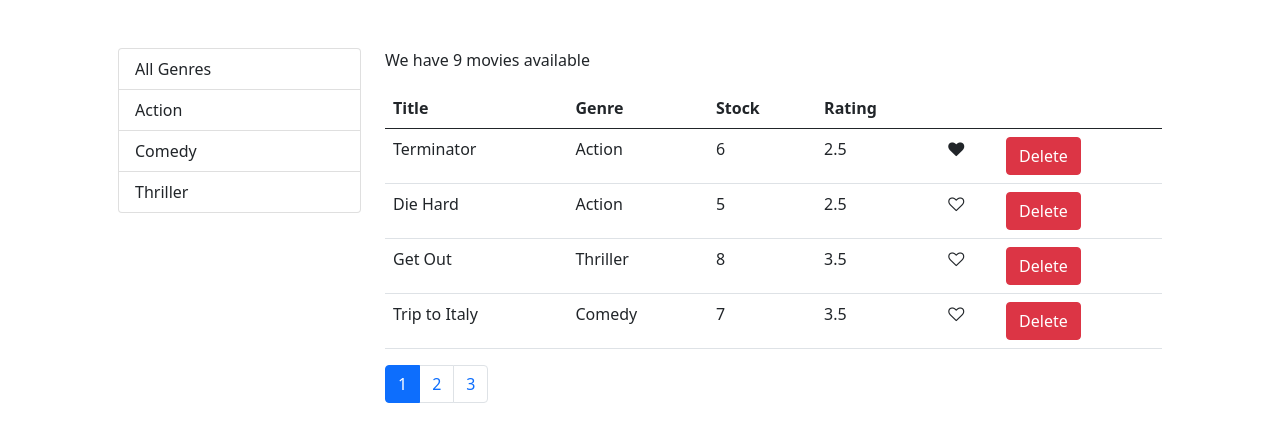
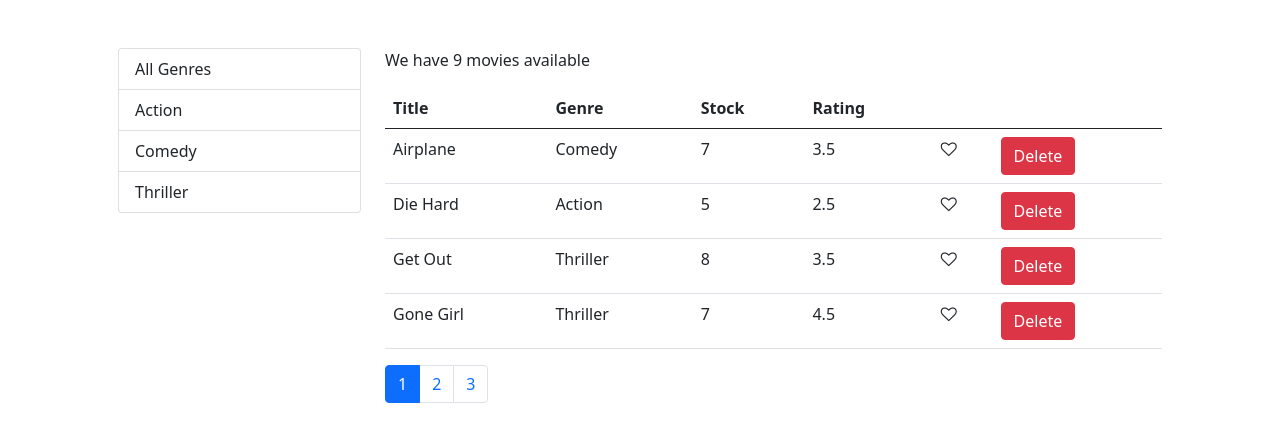
Before and after one commit to Malikhaseebtahir/vidly, a React (Create React App) app: page / in a window 1280 px wide. Shown: the top 442 px of the page. Built offline with nearby package versions, Linux system fonts and the light colour scheme.

Commit message:
Implemented sorting

```diff
--- a/src/components/movies.component.jsx
+++ b/src/components/movies.component.jsx
@@ -1,21 +1,23 @@
 import React, { Component } from 'react';
 import { getMovies } from '../services/fakeMovieService';
 import { getGenres } from '../services/fakeGenreService';
-import Like from './common/like';
 import Pagination from './common/pagination';
 import { paginate } from '../utils/paginate';
 import ListGroup from './common/listGroup';
+import MoviesTable from './moviesTable';
+import _ from 'lodash';
 
 class Movies extends Component {
     state = {
         movies: [],
         genres: [],
         currentPage: 1,
-        pageSize: 4
+        pageSize: 4,
+        sortColumn: { path: 'title', order: 'asc' }
     }
 
     componentDidMount() {
-        const genres = [{name: 'All Genres'}, ...getGenres()];
+        const genres = [{_id: '', name: 'All Genres'}, ...getGenres()];
         this.setState({ genres: genres, movies: getMovies() })
     }
 
@@ -40,15 +42,27 @@
         this.setState({ selectedGenre: genre, currentPage: 1 })
     }
 
+    handleSort = sortColumn => {
+        this.setState({ sortColumn });
+    }
+
     render() {
         const { length: count } = this.state.movies;
-        const { currentPage, pageSize, movies: allMovies, genres, selectedGenre } = this.state;
+        const {
+            currentPage,
+            pageSize,
+            movies: allMovies,
+            genres,
+            selectedGenre,
+            sortColumn } = this.state;
 
         const filtered = selectedGenre && selectedGenre._id
             ? allMovies.filter(m => m.genre.name === selectedGenre.name)
             : allMovies;
 
-        const movies = paginate(filtered, currentPage, pageSize)
+        const sorted = _.orderBy(filtered, [sortColumn.path], [sortColumn.order]);
+
+        const movies = paginate(sorted, currentPage, pageSize)
 
         if (count === 0) return <p>Sorry currently we have no movies</p>
         return (
@@ -62,36 +76,13 @@
                     </div>
                     <div className="col-lg-9">
                         <p>We have {filtered.length} movies available</p>
-                        <table className="table">
-                            <thead>
-                                <tr>
-                                    <th>Title</th>
-                                    <th>Genre</th>
-                                    <th>Stock</th>
-                                    <th>Rating</th>
-                                    <th></th>
-                                    <th></th>
-                                </tr>
-                            </thead>
-                            <tbody>
-                                { movies.map(movie =>
-                                    <tr key={movie._id}>
-                                        <td>{movie.title}</td>
-                                        <td>{movie.genre.name}</td>
-                                        <td>{movie.numberInStock}</td>
-                                        <td>{movie.dailyRentalRate}</td>
-                                        <td>
-                                            <Like
-                                                liked={movie.like}
-                                                onClick={() => this.handleLike(movie)}/>
-                                        </td>
-                                        <td>
-                                            <button className="btn btn-danger" onClick={() => this.handleDelete(movie)}>Delete</button>
-                                        </td>
-                                    </tr>
-                                )}
-                            </tbody>
-                        </table>
+                        <MoviesTable
+                            movies={movies}
+                            sortColumn={sortColumn}
+                            onDelete={this.handleDelete}
+                            onLike={this.handleLike}
+                            onSort={this.handleSort}
+                        />
                         <Pagination
                             itemCount={filtered.length}
                             pageSize={pageSize}
--- /dev/null
+++ b/src/components/moviesTable.jsx
@@ -0,0 +1,55 @@
+import React, {Component} from 'react';
+import Like from './common/like';
+
+class MoviesTable extends Component {
+    raisedSort = (path) => {
+        const sortColumn = {...this.props.sortColumn};
+        if (sortColumn.path === path) {
+            sortColumn.order = (sortColumn.order === 'asc') ? 'desc' : 'asc';
+        } else {
+            sortColumn.path = path;
+            sortColumn.order = 'asc'
+        }
+
+        this.props.onSort(sortColumn);
+    }
+    render() {
+        const { movies, onDelete, onLike } = this.props;
+        return (
+            <>
+                <table className="table">
+                    <thead>
+                        <tr>
+                            <th onClick={() => this.raisedSort('title')}>Title</th>
+                            <th onClick={() => this.raisedSort('genre.name')}>Genre</th>
+                            <th onClick={() => this.raisedSort('numberInStock')}>Stock</th>
+                            <th onClick={() => this.raisedSort('dailyRentalRate')}>Rating</th>
+                            <th></th>
+                            <th></th>
+                        </tr>
+                    </thead>
+                    <tbody>
+                        { movies.map(movie =>
+                            <tr key={movie._id}>
+                                <td>{movie.title}</td>
+                                <td>{movie.genre.name}</td>
+                                <td>{movie.numberInStock}</td>
+                                <td>{movie.dailyRentalRate}</td>
+                                <td>
+                                    <Like
+                                        liked={movie.like}
+                                        onClick={() => onLike(movie)}/>
+                                </td>
+                                <td>
+                                    <button className="btn btn-danger" onClick={() => onDelete(movie)}>Delete</button>
+                                </td>
+                            </tr>
+                        )}
+                    </tbody>
+                </table>
+            </>
+        );
+    }
+}
+
+export default MoviesTable;
```
